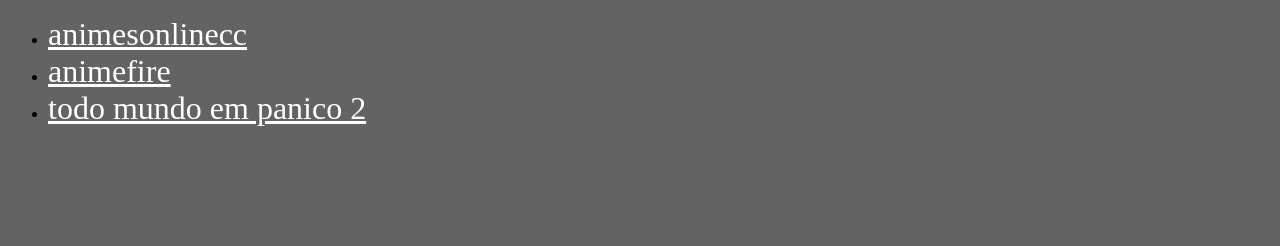
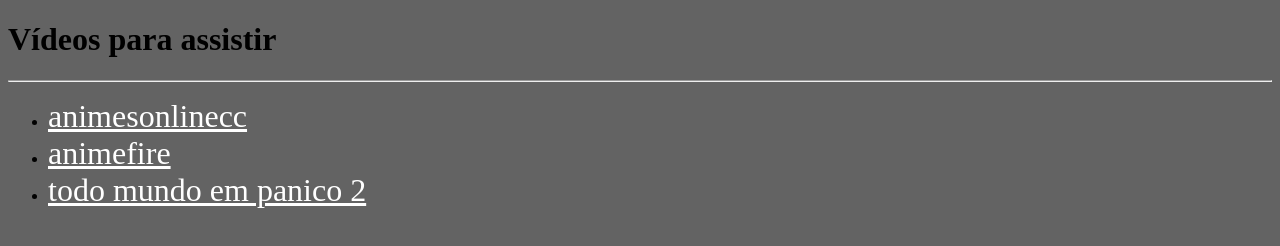
Before and after one commit to mvcat/videos, a plain HTML site: page index.html in a window 1280 px wide. Drawn offline with Linux system fonts and the light colour scheme.

Commit message:
Update index.html

```diff
--- a/index.html
+++ b/index.html
@@ -7,12 +7,13 @@
     <link rel="stylesheet" href="style.css">
 </head>
 <body>
+    <h1>Vídeos para assistir</h1>
+    <hr>
     <ul>
         <li><a href="animesonlinecc.html">animesonlinecc</a>
         <li><a href="animefire.html">animefire</a>
         <li><a href="todopanico2.html">todo mundo em panico 2</a>
     </ul>
 
-
 </body>
 </html>
```
